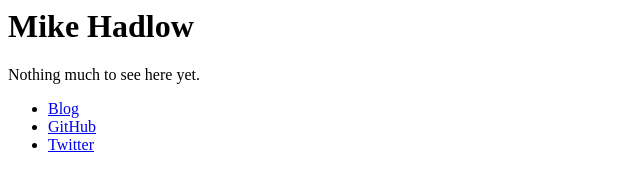
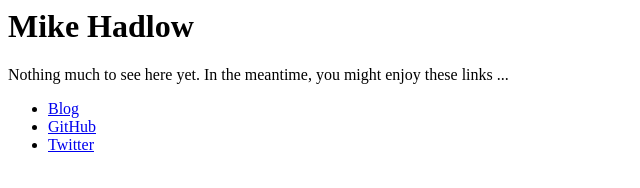
Before and after one commit to mikehadlow/mikehadlow.com, a plain HTML site: page index.html in a window 1280 px wide. Shown: the whole page, without its empty margins (0-640 px from the left). Drawn offline with Linux system fonts and the light colour scheme.

Commit message:
Update index.html

```diff
--- a/index.html
+++ b/index.html
@@ -4,7 +4,7 @@
   </head>
   <body>
     <h1>Mike Hadlow</h1>
-    <p>Nothing much to see here yet.</p>
+    <p>Nothing much to see here yet. In the meantime, you might enjoy these links ...</p>
     <ul>
       <li><a href="http://mikehadlow.blogspot.com">Blog</a></li>
       <li><a href="http://github.com/mikehadlow">GitHub</a></li>
```
